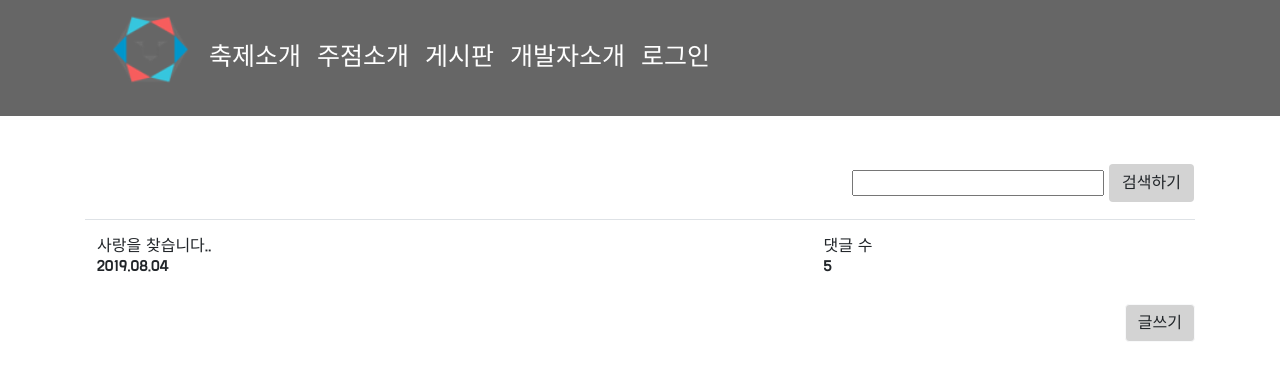
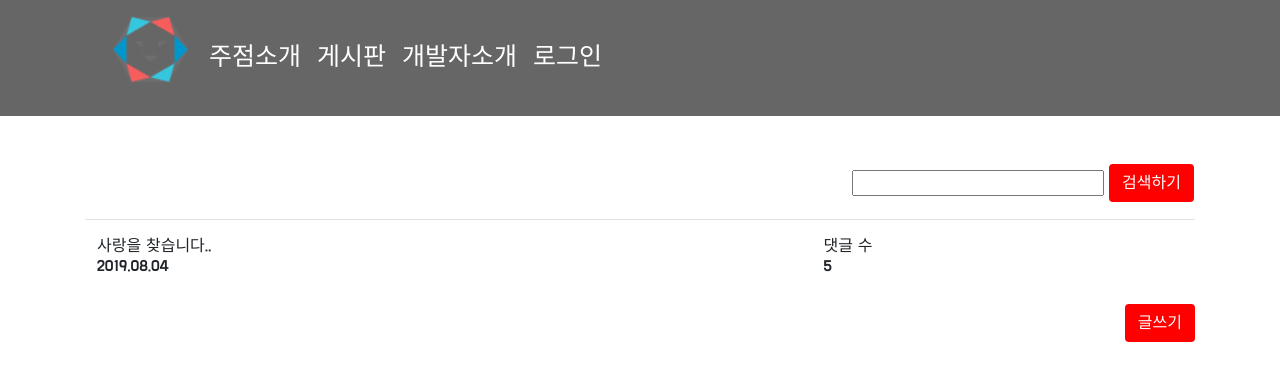
Before and after one commit to kitejun/kpufestival, a Django app: page /board/ in a window 1280 px wide. Shown: the top 381 px of the page. Run offline with Django 3.2, Linux system fonts and the light colour scheme; some libraries are stand-ins or nearby versions.

Commit message:
board 버튼 색,로그인,회원가입 수정

```diff
--- a/kpufestival/templates/base.html
+++ b/kpufestival/templates/base.html
@@ -27,9 +27,6 @@
     <div class="collapse navbar-collapse" id="navbarResponsive">
       <ul class="navbar-nav">
         <li class="nav-item">
-          <a name="nav"class="nav-link js-scroll-trigger" href="{% url 'introduce' %}" style="color: white;">축제소개</a>
-        </li>
-        <li class="nav-item">
           <a class="nav-link js-scroll-trigger" href="{% url 'introduce' %}" style="color: white;">주점소개 </a>
         </li>
         <li class="nav-item">
--- a/kpufestival/templates/board.html
+++ b/kpufestival/templates/board.html
@@ -3,7 +3,8 @@
 {% block content %}
 <style>
 .btn{
-  background-color:lightgrey;
+  background-color:red;
+  color: white;
 }
 </style>
 <div class="container" style="margin-top: 9%;">
@@ -14,7 +15,7 @@
       <table>
         <tr>
           <td>
-            <input type="text" name="search_word" required id="id_search_word">
+            <input type="text">
             <input class="btn" type="submit" value="검색하기">
           </td>
         </tr>
@@ -42,7 +43,7 @@
    </tbody>
   </table>
     <!--로그인 구현 후 글쓰기 버튼 if문 처리-->
-  <a class="btn btn-outline-light" href="#" style="float: right;">글쓰기</a>
+  <a class="btn" href="#" style="float: right; color: white">글쓰기</a>
         <br>
 <!--pagenation-->
   <nav aria-label="container"  >
--- a/kpufestival/templates/signup.html
+++ b/kpufestival/templates/signup.html
@@ -11,7 +11,7 @@
   <div class="container">
    <div class="card-body" id="login-box">
     <div class="container">
-      <img class="img" src="{% static 'img/logo.png' %}" />
+      <h1 style="justify-content: center; display: flex;">회원가입</h1>
       <!--로고는 추후 변경 또는 텍스트로 대체-->
     </div>
     <br><!--가입폼은 기본으로 해뒀습니다 소셜로그인하시면 변경할게요-->
@@ -39,7 +39,7 @@
       <div class="login-btn-container" >
         <img class="login-img" src="{% static 'img/naver_btn.png' %}" />
         <img class="login-img" style="margin-left: 5px;"src="{% static 'img/kakao_btn.png' %}" />
-        <img class="login-img" style="width: 80px;" src="{% static 'img/google_btn.png' %}" />
+        <img class="login-img" style="margin-left: 5px;" src="{% static 'img/google_btn.png' %}" />
       </div>
     </div>
     </div>
```
Also changed, not shown: kpufestival/templates/login.html (+3 -6 lines), kpufestival/static/img/google_btn.png.
